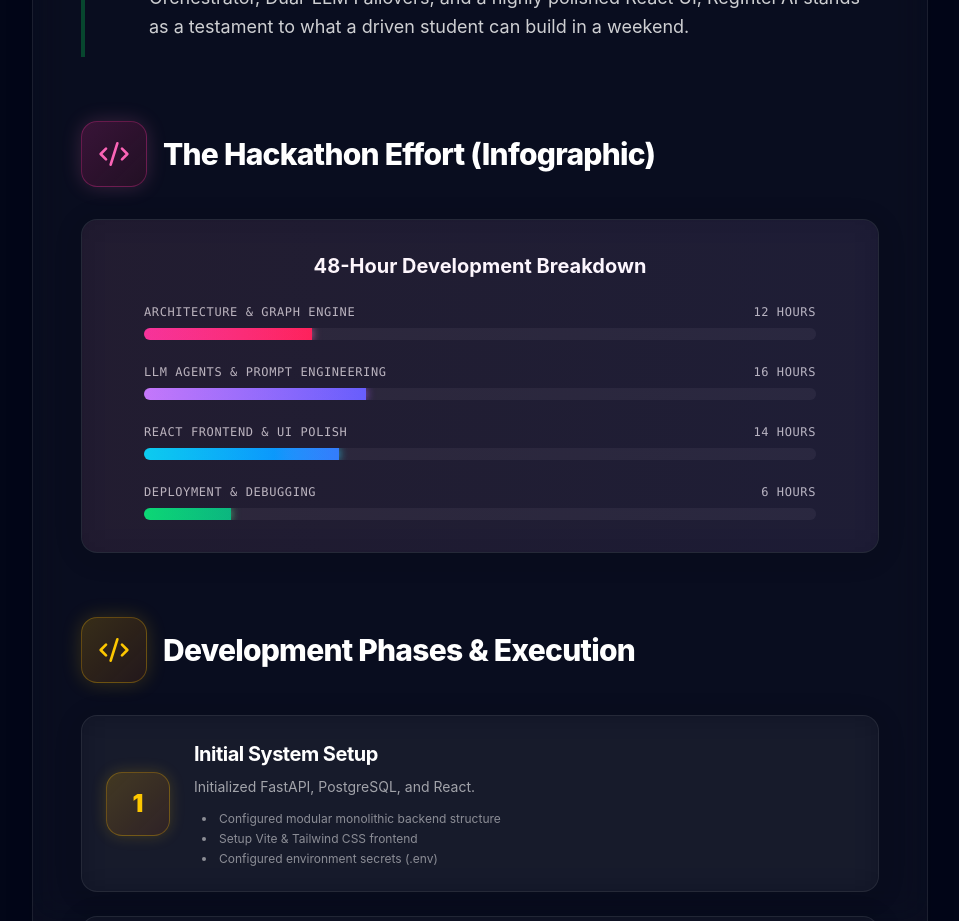
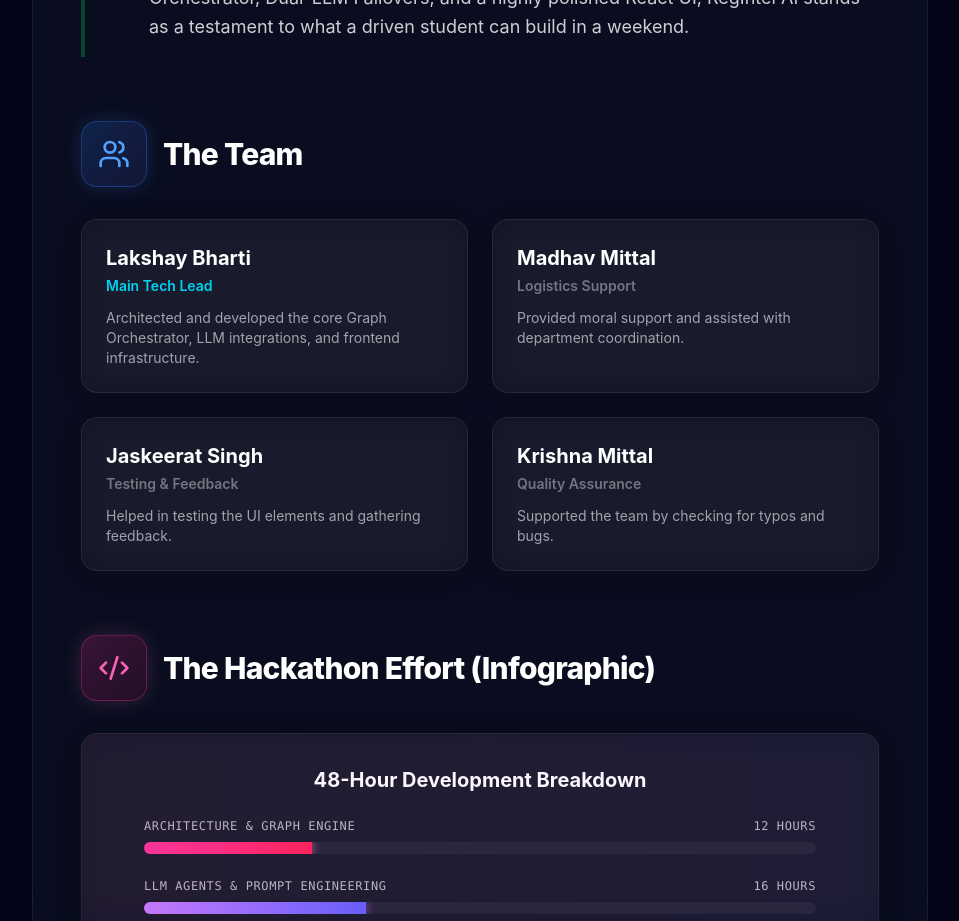
Before and after one commit to DAREDEVIL-OF-NEXUS/RegIntel-AI, a React app in the folder frontend/: page /about in a window 1280 px wide. Shown: the part 1340-2261 px from the top of the page, without its empty margins (160-1119 px from the left). Built offline with nearby package versions, Linux system fonts and the light colour scheme; no server answers; the HTML template or start-up script is replaced by a standard one.

Commit message:
feat: complete team members section on about page

```diff
--- a/frontend/src/pages/About.jsx
+++ b/frontend/src/pages/About.jsx
@@ -63,6 +63,60 @@
               <p>
                 This was built specifically to solve a real-world problem at an immense scale for this hackathon. The goal was never to build a simple Minimum Viable Product or a brittle, hardcoded script. The goal was to architect a decoupled, resilient system that a Tier-1 bank could theoretically deploy tomorrow. By implementing a custom Graph Orchestrator, Dual-LLM Failovers, and a highly polished React UI, RegIntel AI stands as a testament to what a driven student can build in a weekend.
               </p>
+            </div>
+          </section>
+
+          <section className="relative z-10 group mt-16 mb-16">
+            <h2 className="text-3xl font-extrabold text-white mb-8 flex items-center gap-4 group-hover:text-blue-400 transition-colors tracking-tight">
+              <div className="p-4 bg-gradient-to-br from-blue-500/20 to-indigo-500/10 rounded-2xl border border-blue-500/30 group-hover:border-blue-400 shadow-[0_0_20px_rgba(59,130,246,0.2)] group-hover:shadow-[0_0_30px_rgba(59,130,246,0.4)] transition-all">
+                <Users className="text-blue-400" size={32} />
+              </div>
+              The Team
+            </h2>
+            <div className="grid grid-cols-1 md:grid-cols-2 gap-6">
+              {/* Lakshay Bharti */}
+              <motion.div
+                whileHover={{ scale: 1.02 }}
+                className="glass-panel p-6 border border-white/5 hover:border-blue-400/30 transition-colors shadow-lg group relative overflow-hidden"
+              >
+                <div className="absolute inset-0 bg-gradient-to-r from-blue-500/0 via-blue-500/5 to-transparent opacity-0 group-hover:opacity-100 transition-opacity"></div>
+                <h3 className="text-xl font-bold text-white mb-1 group-hover:text-blue-400 transition-colors">Lakshay Bharti</h3>
+                <p className="text-cyan-400 text-sm font-semibold mb-3">Main Tech Lead</p>
+                <p className="text-white/60 text-sm">Architected and developed the core Graph Orchestrator, LLM integrations, and frontend infrastructure.</p>
+              </motion.div>
+
+              {/* Madhav Mittal */}
+              <motion.div
+                whileHover={{ scale: 1.02 }}
+                className="glass-panel p-6 border border-white/5 hover:border-blue-400/30 transition-colors shadow-lg group relative overflow-hidden"
+              >
+                <div className="absolute inset-0 bg-gradient-to-r from-blue-500/0 via-blue-500/5 to-transparent opacity-0 group-hover:opacity-100 transition-opacity"></div>
+                <h3 className="text-xl font-bold text-white mb-1 group-hover:text-blue-400 transition-colors">Madhav Mittal</h3>
+                <p className="text-white/40 text-sm font-semibold mb-3">Logistics Support</p>
+                <p className="text-white/60 text-sm">Provided moral support and assisted with department coordination.</p>
+              </motion.div>
+
+              {/* Jaskeerat Singh */}
+              <motion.div
+                whileHover={{ scale: 1.02 }}
+                className="glass-panel p-6 border border-white/5 hover:border-blue-400/30 transition-colors shadow-lg group relative overflow-hidden"
+              >
+                <div className="absolute inset-0 bg-gradient-to-r from-blue-500/0 via-blue-500/5 to-transparent opacity-0 group-hover:opacity-100 transition-opacity"></div>
+                <h3 className="text-xl font-bold text-white mb-1 group-hover:text-blue-400 transition-colors">Jaskeerat Singh</h3>
+                <p className="text-white/40 text-sm font-semibold mb-3">Testing & Feedback</p>
+                <p className="text-white/60 text-sm">Helped in testing the UI elements and gathering feedback.</p>
+              </motion.div>
+
+              {/* Krishna Mittal */}
+              <motion.div
+                whileHover={{ scale: 1.02 }}
+                className="glass-panel p-6 border border-white/5 hover:border-blue-400/30 transition-colors shadow-lg group relative overflow-hidden"
+              >
+                <div className="absolute inset-0 bg-gradient-to-r from-blue-500/0 via-blue-500/5 to-transparent opacity-0 group-hover:opacity-100 transition-opacity"></div>
+                <h3 className="text-xl font-bold text-white mb-1 group-hover:text-blue-400 transition-colors">Krishna Mittal</h3>
+                <p className="text-white/40 text-sm font-semibold mb-3">Quality Assurance</p>
+                <p className="text-white/60 text-sm">Supported the team by checking for typos and bugs.</p>
+              </motion.div>
             </div>
           </section>
 
```
